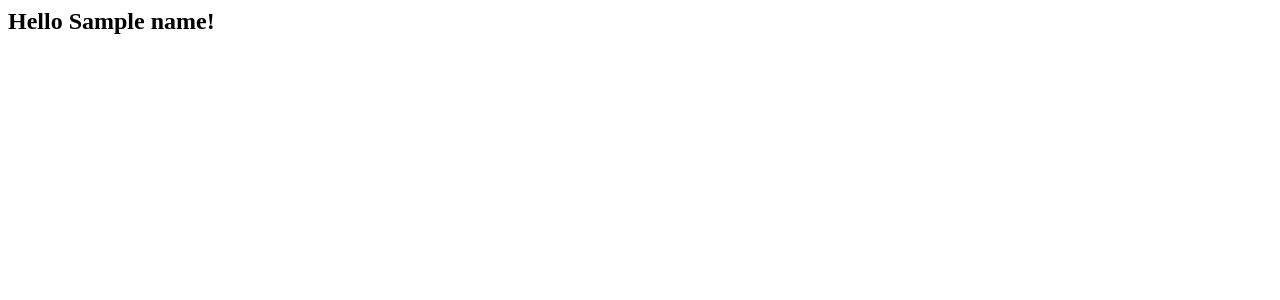
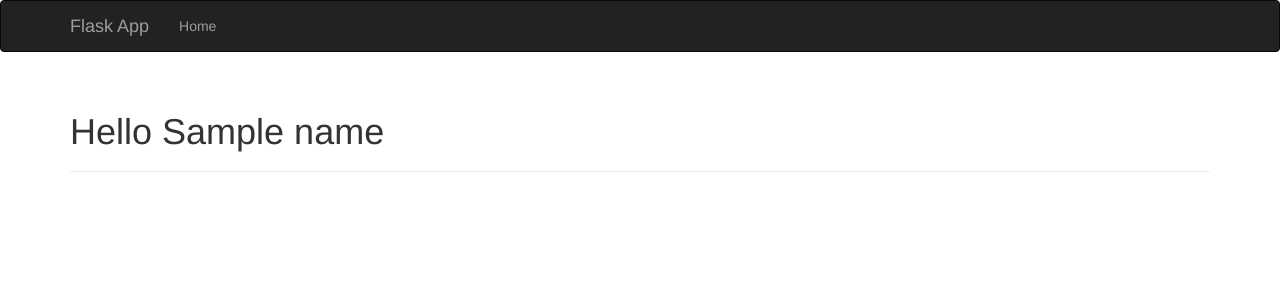
Before and after one commit to zhangmingkai4315/Flask-Web-App, a Flask app: template templates/user.html in a window 1280 px wide. Shown: the top 300 px of the page. Run offline with Flask 2, Linux system fonts and the light colour scheme; the template is opened without the code that fills it: most values are stand-ins (such as "Sample title", 1, 10 or a date in 2020); some libraries are stand-ins or nearby versions.

Commit message:
bootstap-style plugin

```diff
--- a/app.py
+++ b/app.py
@@ -5,6 +5,7 @@ from flask import make_response,redirect,abort
 # ///////////////////////////
 
 from flask.ext.script import Manager
+from flask.ext.bootstrap import Bootstrap
 
 # ///////////////////////////
 
@@ -34,5 +35,6 @@ def userlist():
     return render_template('users.html',users=userlist)
 if __name__ == '__main__':
     app.debug=True
+    bootstrap=Bootstrap(app)
     manager=Manager(app)
     manager.run()
--- a/requirements.txt
+++ b/requirements.txt
@@ -1,7 +1,10 @@
+dominate==2.1.16
 Flask==0.10.1
+Flask-Bootstrap==3.3.5.7
 Flask-Script==2.0.5
 itsdangerous==0.24
 Jinja2==2.8
 MarkupSafe==0.23
+visitor==0.1.2
 Werkzeug==0.11.2
 wheel==0.24.0
--- a/templates/user.html
+++ b/templates/user.html
@@ -1 +1,34 @@
-<h2>Hello {{name}}!</h1>
+{% extends "bootstrap/base.html" %}
+{% block title %}Flask app {% endblock %}
+{% block navbar %}
+<div class="navbar navbar-inverse" role="navigation">
+  <div class="container">
+    <div class="navbar-header">
+      <button type="button" name="button" class="navbar-toggle" data-toggle="collapse"
+      data-target=".navbar-collapse">
+      <span class="sr-only"></span>
+      <span class="icon-bar"></span>
+      <span class="icon-bar"></span>
+      </button>
+      <a href="/" class="navbar-brand">Flask App</a>
+    </div>
+    <div class="navbar-collapse collapse">
+      <ul class="nav navbar-nav">
+        <li><a href="/">Home</a></li>
+      </ul>
+    </div>
+  </div>
+</div>
+
+
+{% endblock %}
+
+{% block content %}
+<div class="container">
+  <div class="page-header">
+    <h1> Hello {{name}}</h2>
+  </div>
+</div>
+
+
+{% endblock %}
```
